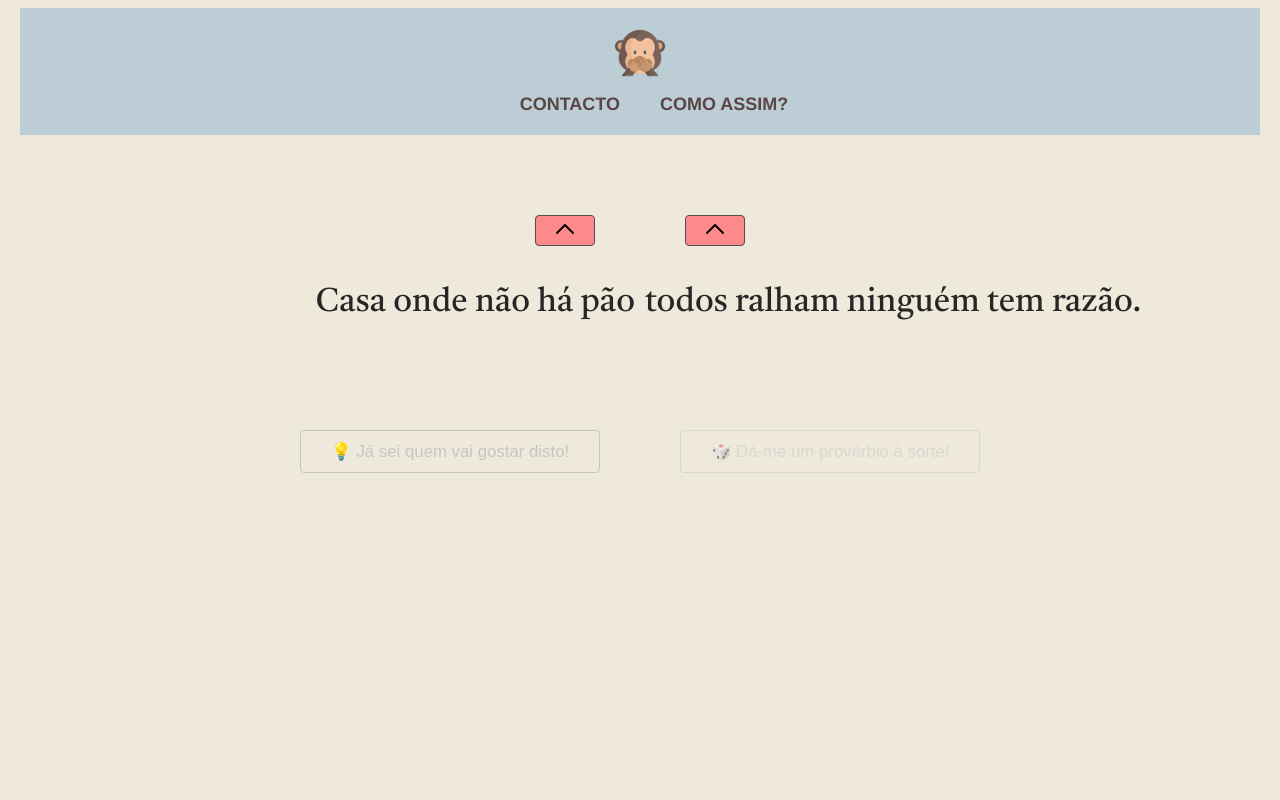
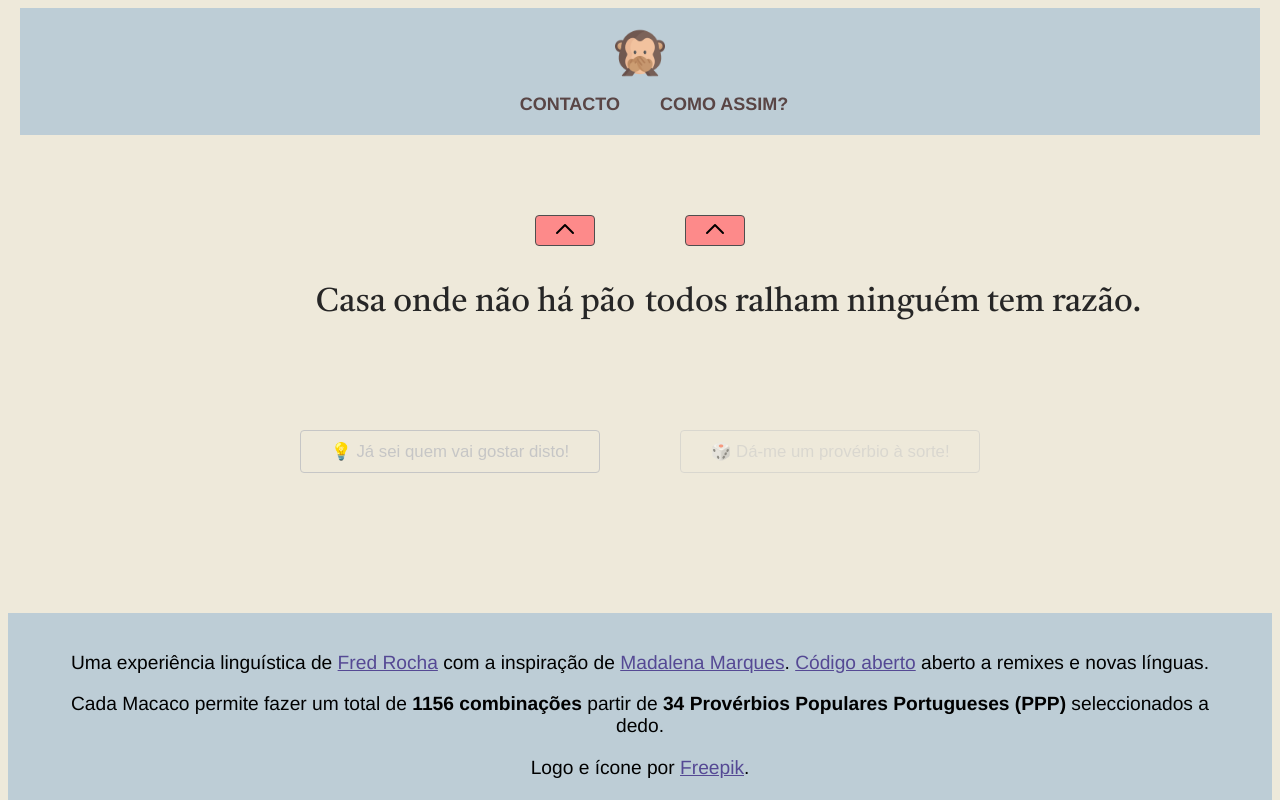
Before and after one commit to johnfisherman/Cada-Macaco, a Vue app: page / in a window 1280 px wide. Shown: the top 800 px of the page. Built offline with nearby package versions, Linux system fonts and the light colour scheme.

Commit message:
Use display instead of visibility for sharing section, so footer is visible on load.

```diff
--- a/src/components/RemixerProverbios.vue
+++ b/src/components/RemixerProverbios.vue
@@ -149,10 +149,19 @@
       aberto a remixes e novas línguas.
     </p>
     <p>
-      Cada Macaco permite fazer um total
-      {{ primeirasPartes.length * primeirasPartes.length }} de combinações a
-      partir de {{ primeirasPartes.length }} Provérbios Populares Portugueses
-      (PPP) seleccionados a dedo.
+      Cada Macaco permite fazer um total de
+      <strong
+        >{{
+          primeirasPartes.length * primeirasPartes.length
+        }}
+        combinações</strong
+      >
+      partir de
+      <strong
+        >{{ primeirasPartes.length }} Provérbios Populares Portugueses
+        (PPP)</strong
+      >
+      seleccionados a dedo.
     </p>
     <p>
       Logo e ícone por
@@ -435,10 +444,10 @@ button#sharing-button.pressed:hover {
   max-width: 100%;
 }
 #sharing-content {
-  visibility: hidden;
+  display: none;
 }
 #sharing-content.active {
-  visibility: visible;
+  display: block;
 }
 @media only screen and (min-width: 800px) {
   .remixer-proverbios {
```
